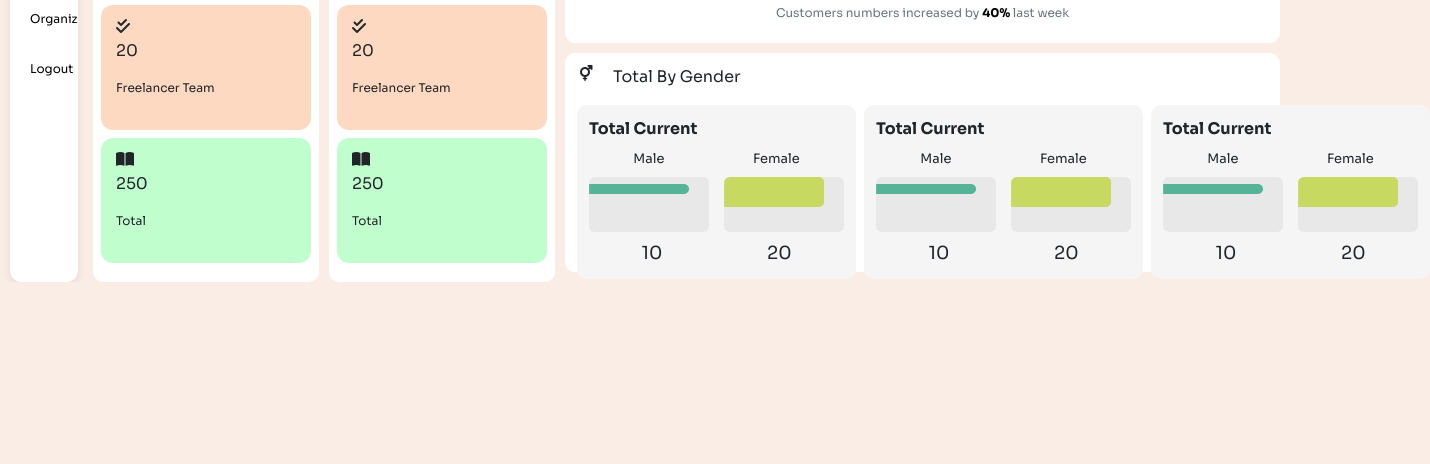
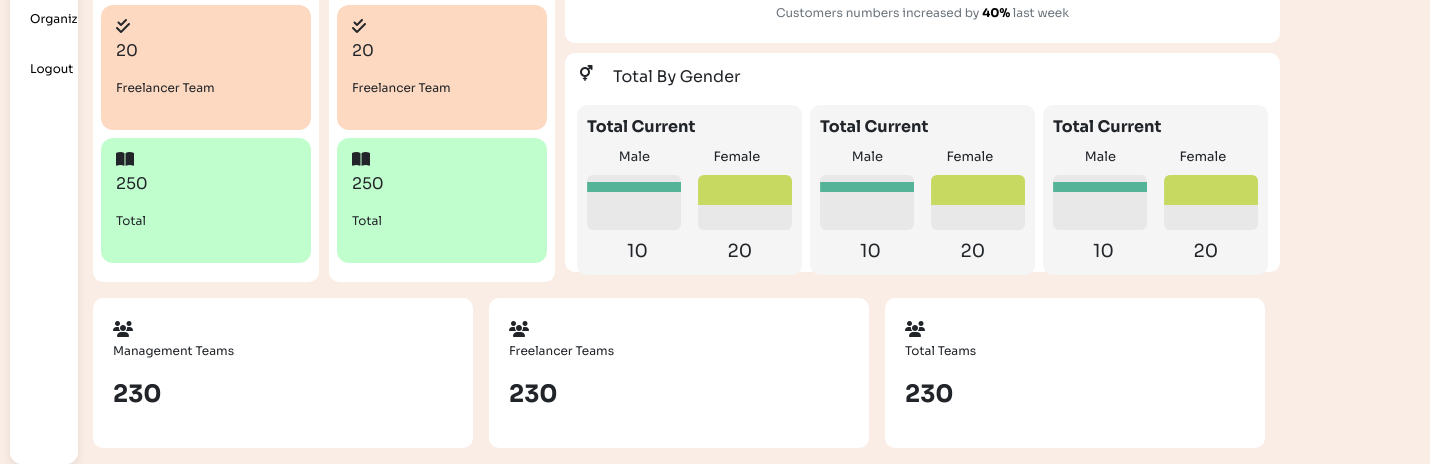
Before and after one commit to dity51028/zlyad, a website: page index.html in a window 1280 px wide. Shown: the part 735-1199 px from the top of the page, 1430 px wide, since content can reach past the window. Before the commit the page ends 1017 px from the top, so only its background shows below. Drawn offline with nearby package versions, Linux system fonts and the light colour scheme.

Commit message:
teams cards added

```diff
--- a/css/style.css
+++ b/css/style.css
@@ -299,18 +299,18 @@ a{
 
 .gender-card{
     background:#f5f5f5;
-    padding:12px;
+    padding:10px;
     border-radius:10px;
-    width:280px;
+    width:225px;
 }
 
 .current{
     display:flex;
-    gap:15px;
+    gap:17px;
 }
 
 .graph{
-    width:120px;
+    width:95px;
     height:55px;
     background:#e8e8e8;
     border-radius:6px;
@@ -332,3 +332,11 @@ a{
     margin-top:8px;
     font-size:18px;
 }
+
+.field-cards{
+    height: 150px;
+    width: 380px;
+    background-color: white;
+    padding: 20px;
+    border-radius: 10px;
+}
--- a/index.html
+++ b/index.html
@@ -293,7 +293,7 @@
                         <i class="fa-solid fa-mars-and-venus"></i>
                         <p>Total By Gender</p>
                     </div>
-                    <div class="group d-flex gap-2 flex-grow-1">
+                    <div class="group d-flex gap-2 ">
                         <div class="gender-card">
                             <p class="fw-bold mb-2">Total Current</p>
 
@@ -354,6 +354,27 @@
                 </div>
             </div>
         </section>
+
+        <section class="field d-flex gap-3 mt-3 mb-3">
+            <div class="field-cards">
+                <i class="fa-solid fa-users"></i>
+                <p class="small">Management Teams</p>
+                <p class="fw-bold fs-4">230</p>
+            </div>
+             <div class="field-cards">
+                <i class="fa-solid fa-users"></i>
+                <p class="small">Freelancer Teams</p>
+                <p class="fw-bold fs-4">230</p>
+
+            </div>
+
+             <div class="field-cards">
+                <i class="fa-solid fa-users"></i>
+                <p class="small">Total Teams</p>
+                <p class="fw-bold fs-4">230</p>
+            </div>
+        </section>
+
     </section>
 
 
```
